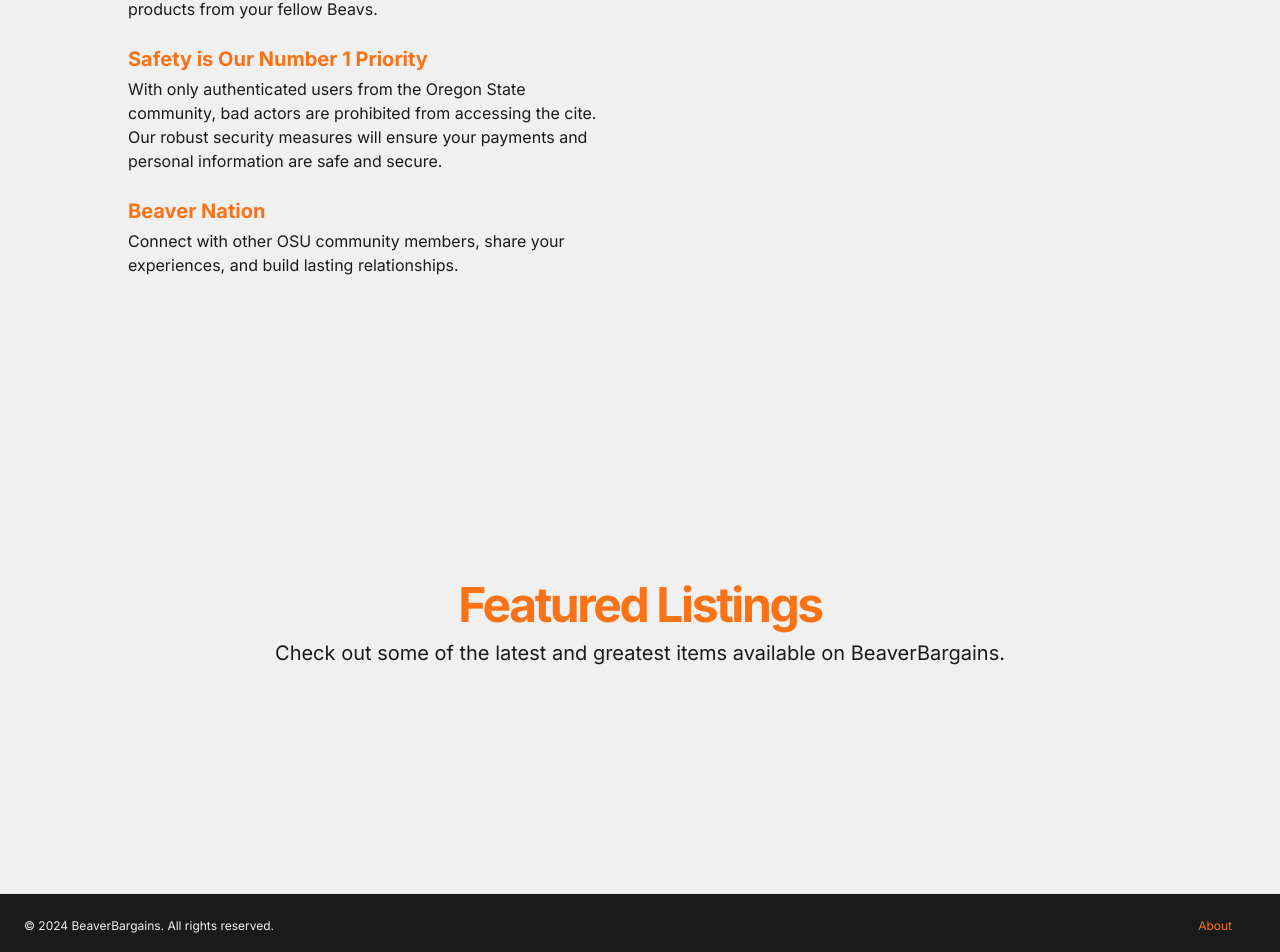
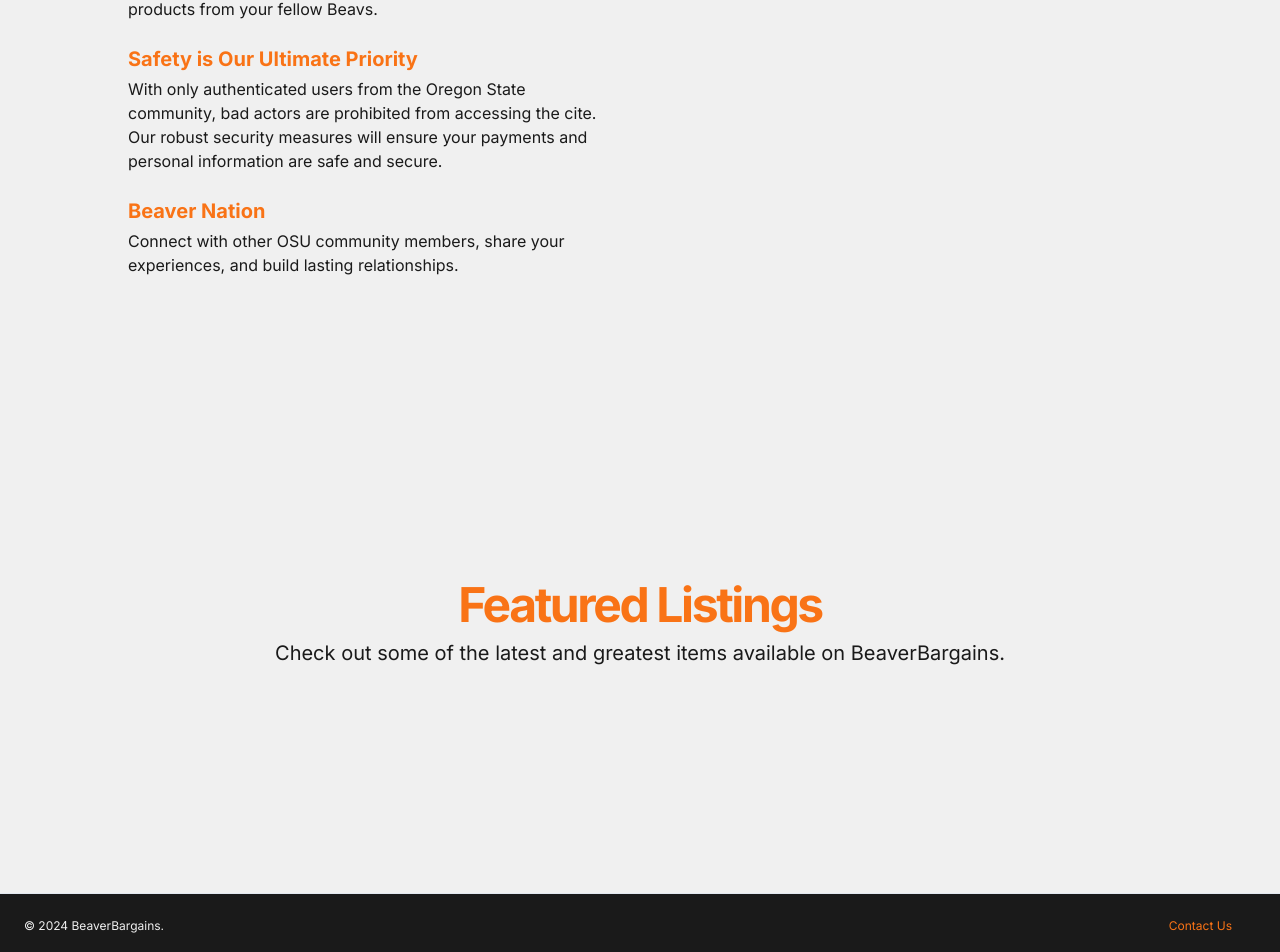
Before and after one commit to mfaks/BeaverBargains, a Next.js app in the folder frontend/: page / in a window 1280 px wide. Shown: the part 1144-2096 px from the top of the page. Built offline with nearby package versions, Linux system fonts and the light colour scheme.

Commit message:
updating wording on landing page

```diff
--- a/frontend/src/app/LandingPage.tsx
+++ b/frontend/src/app/LandingPage.tsx
@@ -70,7 +70,7 @@
                   <li>
                     <div className="grid gap-1">
                       <h3 className="text-xl font-bold text-orange-500">
-                        Safety is Our Number 1 Priority
+                        Safety is Our Ultimate Priority
                       </h3>
                       <p className="text-[#1a1a1a]">
                       With only authenticated users from the Oregon State community, bad actors are prohibited from accessing the cite. Our robust security measures will ensure your payments and personal information are safe and secure.
@@ -114,12 +114,12 @@
         </section>
       </main>
       <footer className="flex flex-col gap-2 sm:flex-row py-6 w-full shrink-0 items-center px-4 md:px-6 border-t bg-[#1a1a1a] text-[#f0f0f0]">
-        <p className="text-xs text-[#f0f0f0]">&copy; 2024 BeaverBargains. All rights reserved.</p>
+        <p className="text-xs text-[#f0f0f0]">&copy; 2024 BeaverBargains.</p>
         <nav className="sm:ml-auto flex gap-4 sm:gap-6">
           <Link href="#"
             className="text-xs hover:underline underline-offset-4 text-orange-500"
             prefetch={false}>
-            About
+            Contact Us
           </Link>
           <Link href="#"
             className="text-xs hover:underline underline-offset-4 text-orange-500"
--- a/frontend/src/app/NavBar.tsx
+++ b/frontend/src/app/NavBar.tsx
@@ -56,21 +56,18 @@
           </DrawerContent>
         </Drawer>
 
-        <Drawer open={profileDrawerOpen} onOpenChange={setProfileDrawerOpen}>
-          <DrawerTrigger asChild>
-            <span className="text-sm font-medium hover:underline underline-offset-4 text-orange-500 flex items-center cursor-pointer" onClick={() => setProfileDrawerOpen(true)}>
-              <FaUserCircle className="text-2xl" />
+        <Popover>
+          <PopoverTrigger asChild>
+            <span className="text-sm font-medium hover:underline underline-offset-4 text-orange-500 cursor-pointer">
+            <FaUserCircle className="text-2xl" />
             </span>
-          </DrawerTrigger>
-          <DrawerContent className="animate-slide-in-right">
-            <DrawerHeader>
-              <DrawerTitle>Welcome User!</DrawerTitle>
-              <DrawerClose asChild>
-                <Button>Manage Profile</Button>
-              </DrawerClose>
-            </DrawerHeader>
-          </DrawerContent>
-        </Drawer>
+          </PopoverTrigger>
+          <PopoverContent className="w-80 p-4">
+            <h2 className="font-bold">Frequently Asked Questions</h2>
+            <p className="text-sm">Here you can add your FAQ content or links to specific questions.</p>
+          </PopoverContent>
+        </Popover>
+
       </nav>
     </header>
   )
```
